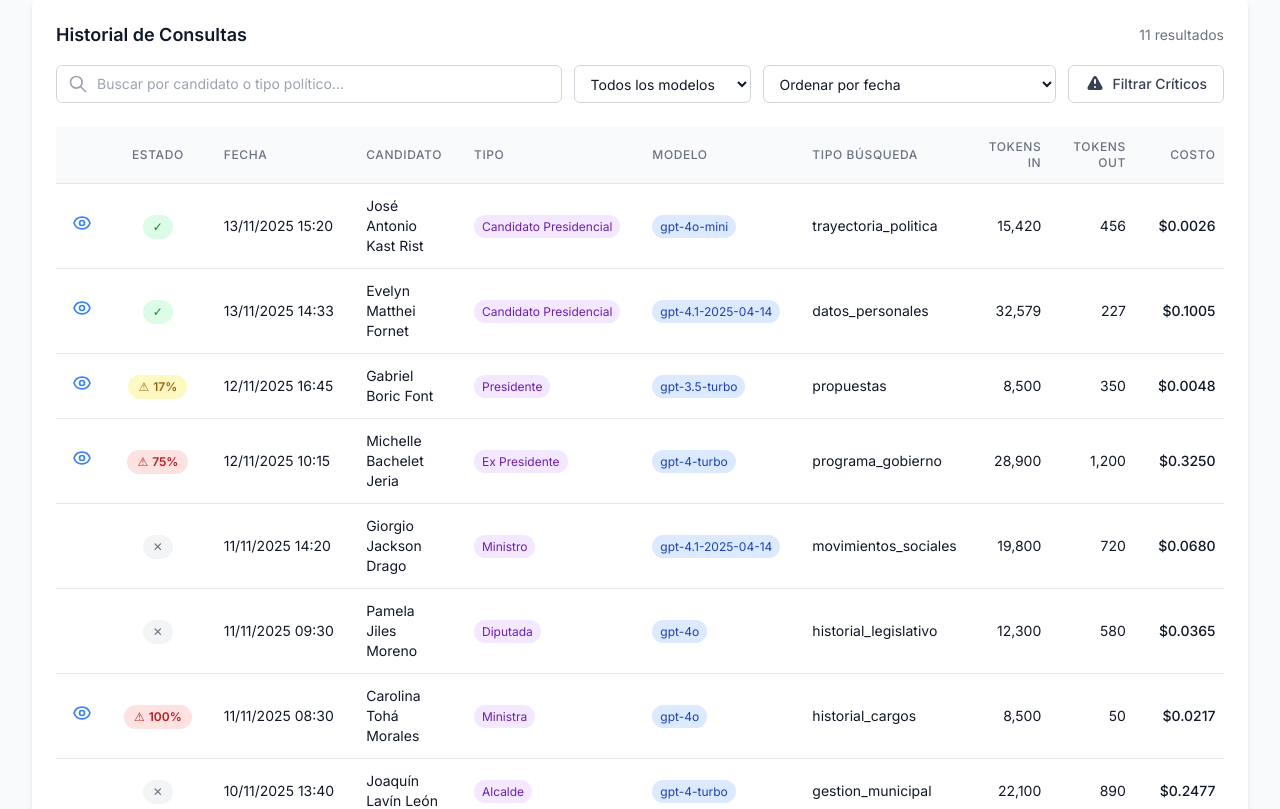
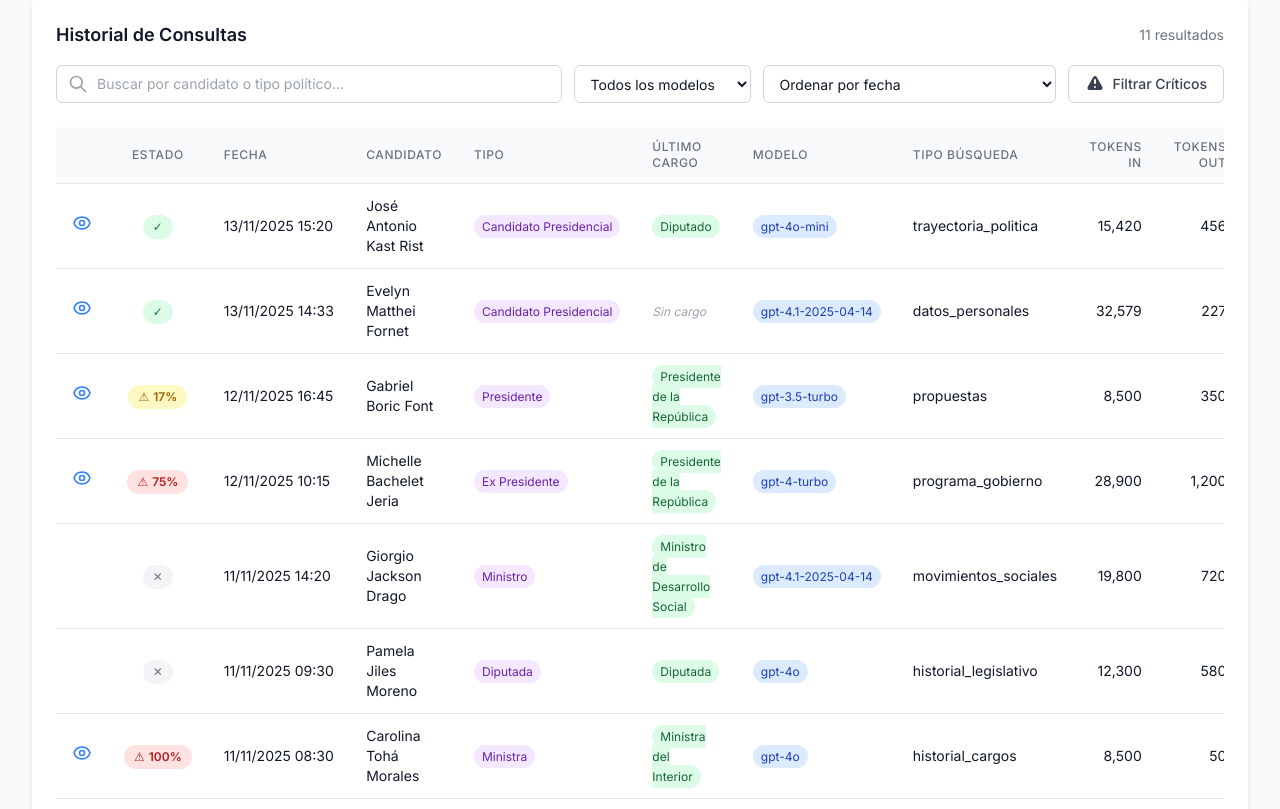
Before and after one commit to efby/dashboard-openai-costos, a Next.js app: page / in a window 1280 px wide. Shown: the part 3460-4269 px from the top of the page. Built offline with nearby package versions, Linux system fonts and the light colour scheme.

Commit message:
feat: Agregar columna Ultimo Cargo a la tabla

```diff
--- a/components/UsageTable.tsx
+++ b/components/UsageTable.tsx
@@ -340,6 +340,9 @@ export default function UsageTable({ records }: UsageTableProps) {
                 Tipo
               </th>
               <th className="px-4 py-3 text-left text-xs font-medium text-gray-500 dark:text-gray-400 uppercase tracking-wider">
+                Último Cargo
+              </th>
+              <th className="px-4 py-3 text-left text-xs font-medium text-gray-500 dark:text-gray-400 uppercase tracking-wider">
                 Modelo
               </th>
               <th className="px-4 py-3 text-left text-xs font-medium text-gray-500 dark:text-gray-400 uppercase tracking-wider">
@@ -496,6 +499,15 @@ export default function UsageTable({ records }: UsageTableProps) {
                         {record.tipoPolitico || 'N/A'}
                       </span>
                     </td>
+                    <td className="px-4 py-3 text-sm text-gray-900 dark:text-gray-300">
+                      {record.ultimoCargo ? (
+                        <span className="px-2 py-1 bg-green-100 dark:bg-green-900 text-green-800 dark:text-green-200 rounded-full text-xs">
+                          {record.ultimoCargo}
+                        </span>
+                      ) : (
+                        <span className="text-gray-400 dark:text-gray-500 text-xs italic">Sin cargo</span>
+                      )}
+                    </td>
                     <td className="px-4 py-3 whitespace-nowrap text-sm text-gray-900 dark:text-gray-300">
                       <span className="px-2 py-1 bg-blue-100 dark:bg-blue-900 text-blue-800 dark:text-blue-200 rounded-full text-xs">
                         {record.modelo_ai}
```
